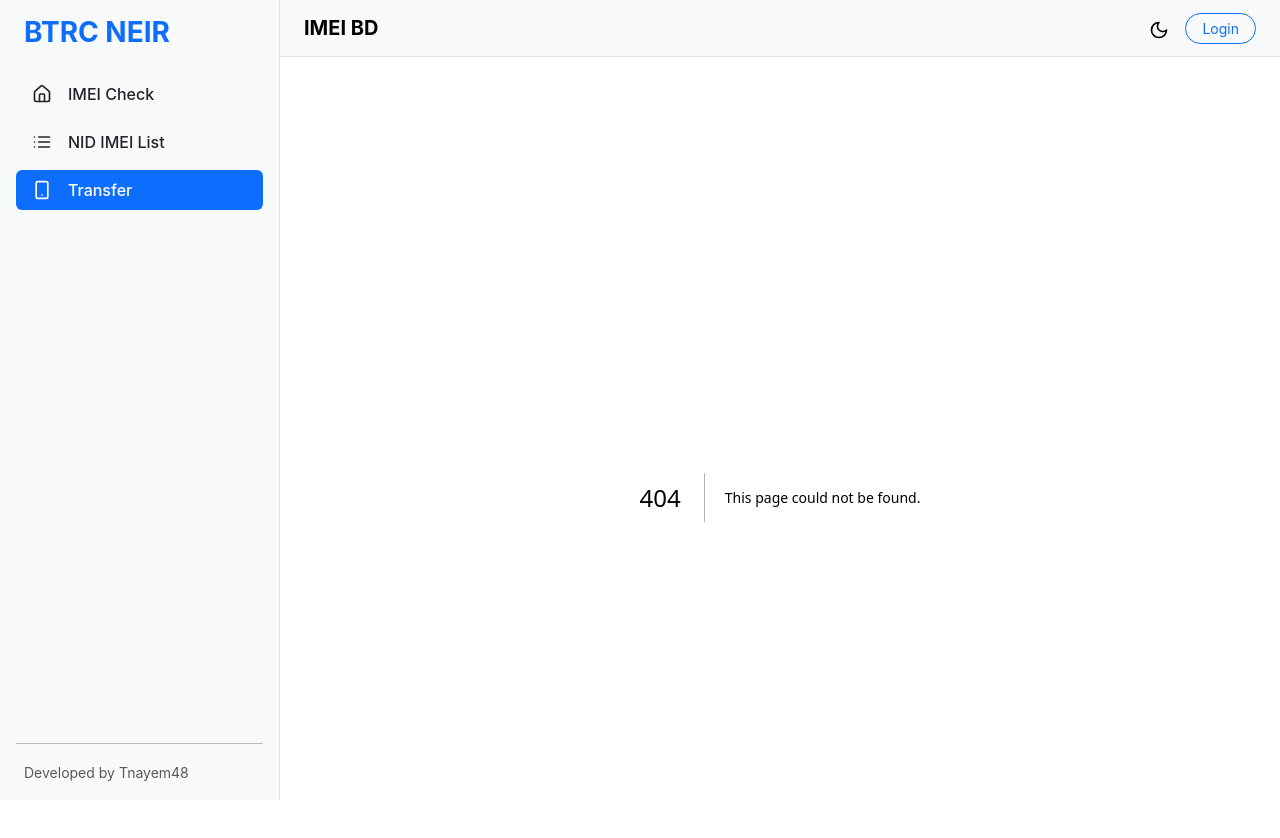
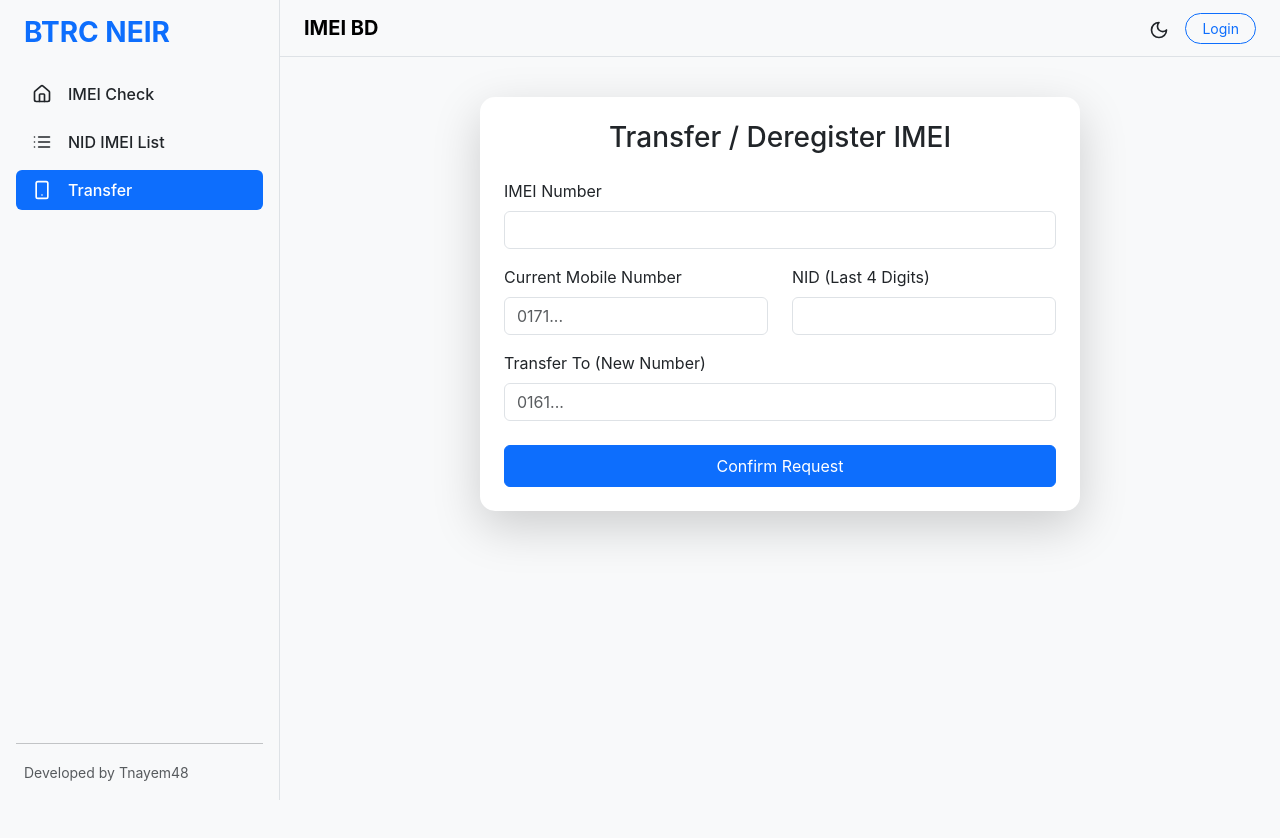
Before and after one commit to nayem-48ai/iMEi-BD, a Next.js app: page /transfer in a window 1280 px wide. Before the commit this address had no page. Shown: the top 838 px of the page. After the commit the page ends 800 px from the top, so only its background shows below. Built offline with nearby package versions, Linux system fonts and the light colour scheme.

Commit message:
Create page.js

```diff
--- /dev/null
+++ b/app/transfer/page.js
@@ -0,0 +1,65 @@
+"use client";
+import { useState } from 'react';
+import LoadingSpinner from '@/components/LoadingSpinner';
+
+export default function TransferPage() {
+  const [formData, setFormData] = useState({ imei: '', msisdn: '', docDigits: '', nextMsisdn: '' });
+  const [loading, setLoading] = useState(false);
+
+  const handleTransfer = async (e) => {
+    e.preventDefault();
+    setLoading(true);
+    try {
+      const res = await fetch('/api/proxy', {
+        method: 'POST',
+        body: JSON.stringify({
+          url: 'https://neir.btrc.gov.bd/services/NEIRPortalService/api/deregistration',
+          payload: {
+            imei: formData.imei,
+            msisdn: "88" + formData.msisdn,
+            docDigits: formData.docDigits,
+            nextMsisdn: "88" + formData.nextMsisdn
+          }
+        })
+      });
+      const data = await res.json();
+      if (data.replyMessage === true) {
+        alert("রিকোয়েস্ট সফল হয়েছে। আপনি দ্রুত একটি SMS পাবেন।");
+      } else {
+        alert("কিছু ভুল হয়েছে, আবার চেষ্টা করুন।");
+      }
+    } catch (err) {
+      alert("সার্ভার ত্রুটি।");
+    }
+    setLoading(false);
+  };
+
+  return (
+    <div className="card mx-auto shadow-lg p-4" style={{ maxWidth: '600px' }}>
+      <h3 className="mb-4 text-center">Transfer / Deregister IMEI</h3>
+      <form onSubmit={handleTransfer}>
+        <div className="mb-3">
+          <label className="form-label">IMEI Number</label>
+          <input type="text" className="form-control" required onChange={e => setFormData({...formData, imei: e.target.value})} />
+        </div>
+        <div className="row">
+          <div className="col-md-6 mb-3">
+            <label className="form-label">Current Mobile Number</label>
+            <input type="text" className="form-control" placeholder="0171..." required onChange={e => setFormData({...formData, msisdn: e.target.value})} />
+          </div>
+          <div className="col-md-6 mb-3">
+            <label className="form-label">NID (Last 4 Digits)</label>
+            <input type="text" className="form-control" maxLength="4" required onChange={e => setFormData({...formData, docDigits: e.target.value})} />
+          </div>
+        </div>
+        <div className="mb-4">
+          <label className="form-label">Transfer To (New Number)</label>
+          <input type="text" className="form-control" placeholder="0161..." required onChange={e => setFormData({...formData, nextMsisdn: e.target.value})} />
+        </div>
+        <button className="btn btn-primary w-100 py-2" disabled={loading}>
+          {loading ? <LoadingSpinner size="sm" /> : "Confirm Request"}
+        </button>
+      </form>
+    </div>
+  );
+}
```
